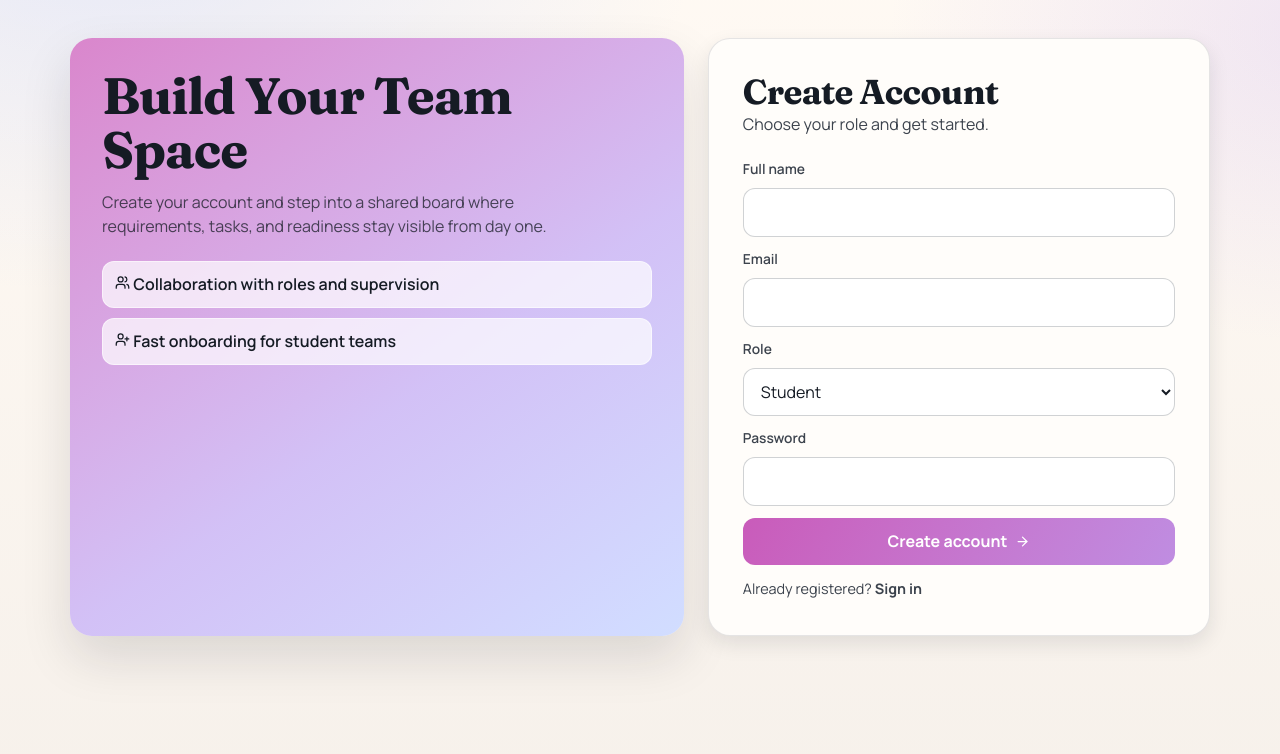
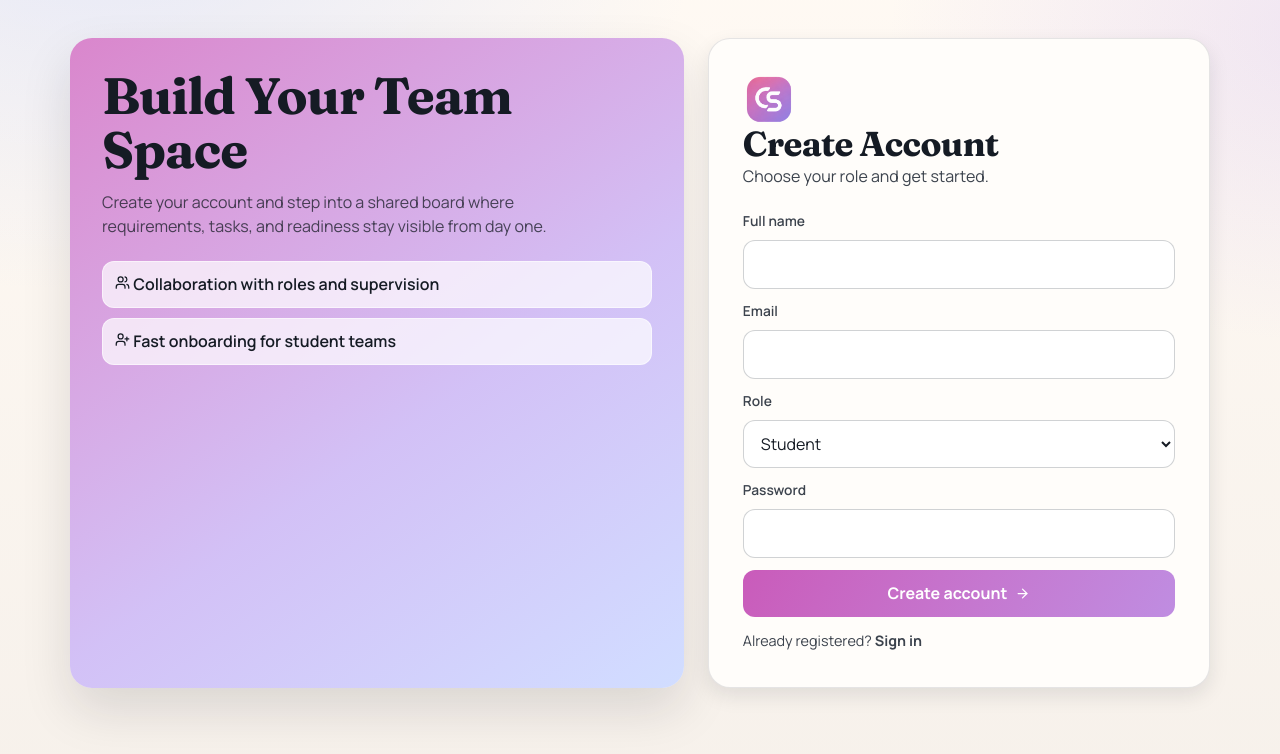
Before and after one commit to Konayuma/Capstone, a React (Vite) app in the folder client/: page /register in a window 1280 px wide. Shown: the top 754 px of the page. Built offline with nearby package versions, Linux system fonts and the light colour scheme; no server answers.

Commit message:
feat: add logo image to sidebar, landing, login, and register components with styling adjustments

```diff
--- a/client/src/components/Sidebar.jsx
+++ b/client/src/components/Sidebar.jsx
@@ -1,6 +1,7 @@
 import React, { useEffect, useMemo, useState } from 'react';
 import { NavLink, useLocation, useNavigate } from 'react-router-dom';
 import { useAuth } from '../context/AuthContext';
+import logoImage from '../assets/logo copy.png';
 import {
   ArrowRight,
   BookOpenCheck,
@@ -175,7 +176,7 @@ export const Sidebar = ({ collapsed = false, onCollapsedChange }) => {
     <aside className={`sidebar ${collapsed ? 'is-rail' : ''}`}>
       <div className="sidebar-head">
         <div className="sidebar-logo">
-          <div className="user-avatar">CS</div>
+          <img className="app-brand-logo app-brand-logo--sidebar" src={logoImage} alt="Capstone Studio" />
           <div className="sidebar-logo-copy">
             <div className="sidebar-logo-text">Capstone Studio</div>
             <div style={{ fontSize: '0.78rem', color: 'var(--ink-soft)' }}>Project workspace</div>
--- a/client/src/index.css
+++ b/client/src/index.css
@@ -156,6 +156,27 @@ select {
   min-width: 0;
 }
 
+.app-brand-logo {
+  display: block;
+  object-fit: contain;
+  flex: 0 0 auto;
+}
+
+.app-brand-logo--sidebar {
+  width: 42px;
+  height: 42px;
+}
+
+.app-brand-logo--landing {
+  width: 44px;
+  height: 44px;
+}
+
+.app-brand-logo--auth {
+  width: 52px;
+  height: 52px;
+}
+
 .sidebar-logo-text {
   font-weight: 700;
   font-size: 1.02rem;
--- a/client/src/pages/Landing.jsx
+++ b/client/src/pages/Landing.jsx
@@ -1,6 +1,7 @@
 import React from 'react';
 import { Link } from 'react-router-dom';
 import { useAuth } from '../context/AuthContext';
+import logoImage from '../assets/logo copy.png';
 import {
   ArrowRight,
   BarChart3,
@@ -49,7 +50,7 @@ export const Landing = () => {
     <div className="landing-page">
       <header className="landing-topbar">
         <Link to="/" className="landing-brand" aria-label="Capstone Studio home">
-          <div className="landing-brand-mark">CS</div>
+          <img className="app-brand-logo app-brand-logo--landing" src={logoImage} alt="Capstone Studio" />
           <div>
             <div className="landing-brand-name">Capstone Studio</div>
             <div className="landing-brand-subtitle">Defense-ready project supervision</div>
--- a/client/src/pages/Login.jsx
+++ b/client/src/pages/Login.jsx
@@ -2,6 +2,7 @@ import React, { useState } from 'react';
 import { useNavigate, Link } from 'react-router-dom';
 import { useAuth } from '../context/AuthContext';
 import { ArrowRight, ShieldCheck, LayoutPanelLeft, Loader2 } from 'lucide-react';
+import logoImage from '../assets/logo copy.png';
 
 export const Login = () => {
   const { login } = useAuth();
@@ -44,6 +45,7 @@ export const Login = () => {
 
         <section className="auth-card">
           <header className="auth-header">
+            <img className="app-brand-logo app-brand-logo--auth" src={logoImage} alt="Capstone Studio" />
             <h2 className="auth-logo">Sign In</h2>
             <p>Use your account details to continue.</p>
           </header>
--- a/client/src/pages/Register.jsx
+++ b/client/src/pages/Register.jsx
@@ -2,6 +2,7 @@ import React, { useState } from 'react';
 import { useNavigate, Link } from 'react-router-dom';
 import { useAuth } from '../context/AuthContext';
 import { UserPlus, Users, ArrowRight, Loader2 } from 'lucide-react';
+import logoImage from '../assets/logo copy.png';
 
 export const Register = () => {
   const { register } = useAuth();
@@ -46,6 +47,7 @@ export const Register = () => {
 
         <section className="auth-card">
           <header className="auth-header">
+            <img className="app-brand-logo app-brand-logo--auth" src={logoImage} alt="Capstone Studio" />
             <h2 className="auth-logo">Create Account</h2>
             <p>Choose your role and get started.</p>
           </header>
```
Also changed, not shown: client/src/assets/logo copy.png (added).
